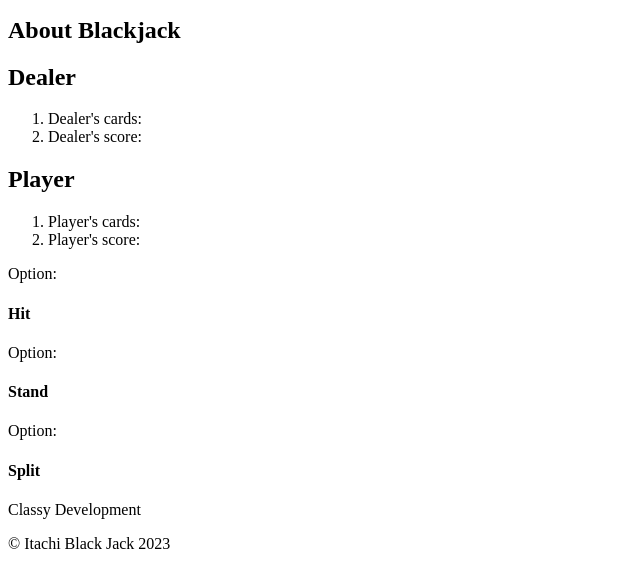
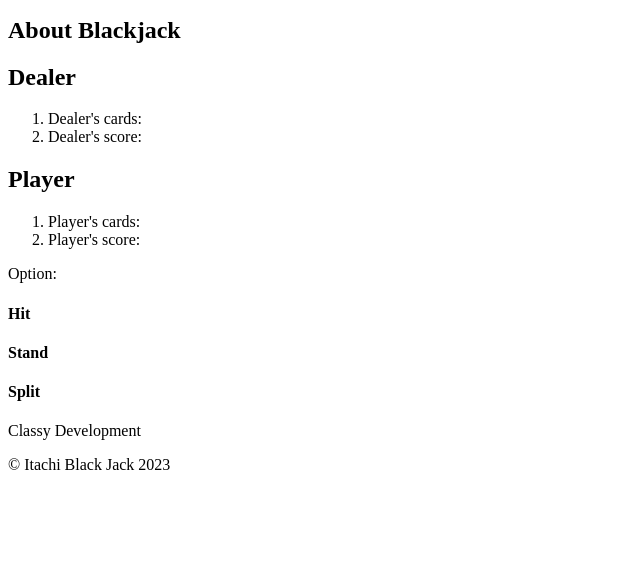
Before and after one commit to dinaolmelak/black_jack, a plain HTML site: page table.html in a window 1280 px wide. Shown: the part 189-776 px from the top of the page, without its empty margins (0-640 px from the left). Drawn offline with Linux system fonts and the light colour scheme.

Commit message:
adjusted Hit,Stand,Split

```diff
--- a/table.html
+++ b/table.html
@@ -43,9 +43,8 @@
                 <li>Player's score: </li>
             </ol>
         </section>
-        <section><p>Option:</p><dl><dt><h4>Hit</h4></dt></dl></section>
-        <section><p>Option:</p><dl><dt><h4>Stand</h4></dt></dl></section>
-        <section><p>Option:</p><dl><dt><h4>Split</h4></dt></dl></section>
+        <section><p>Option:</p><dl><dt><h4>Hit</h4><h4>Stand</h4><h4>Split</h4></dt></dl></section>
+
         <footer>
             <p>Classy Development</p>
             &copy; Itachi Black Jack 2023
```
